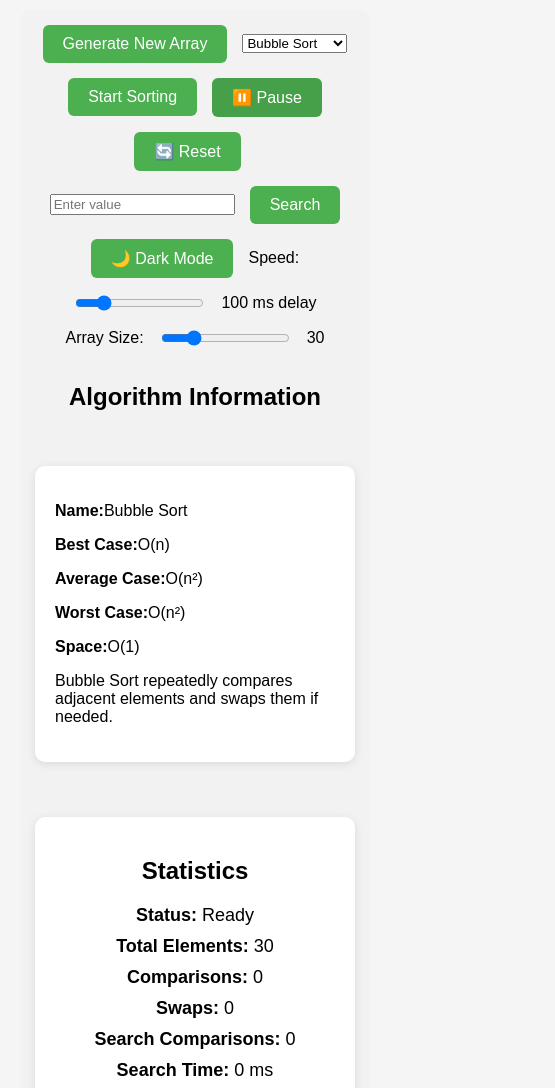
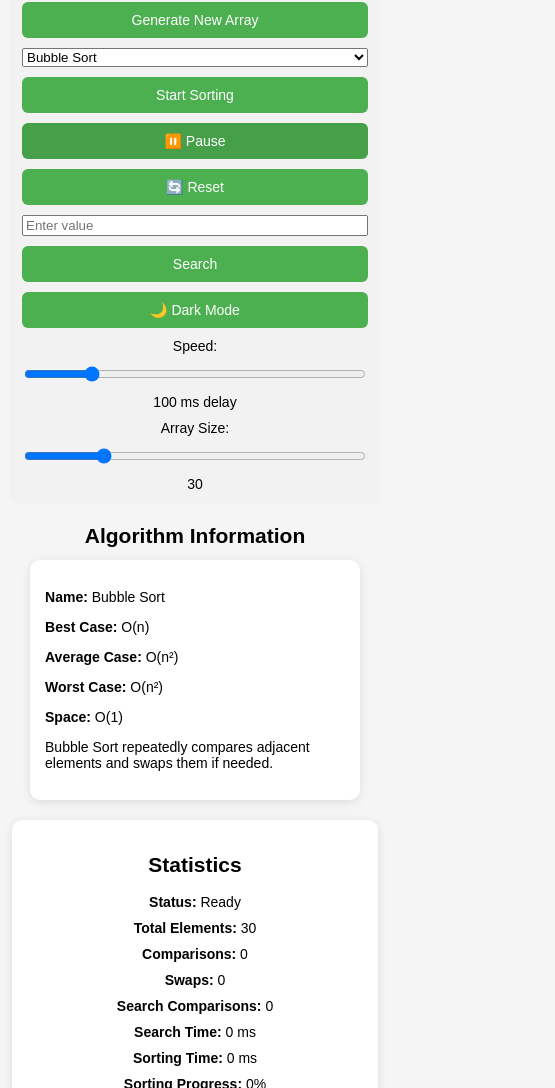
Before and after one commit to hariom-nits-tech/dsa-visualizer, a plain HTML site: page index.html in a window 390 px wide. Shown: the part 70-1158 px from the top of the page, 555 px wide, since content can reach past the window. Drawn offline with Linux system fonts and the light colour scheme.

Commit message:
Day 28: Added responsive design for mobile and desktop

```diff
--- a/index.html
+++ b/index.html
@@ -1,37 +1,43 @@
 <!DOCTYPE html>
 <html>
     <head>
-        <title> DSA Visualizer</title>
-        <link rel ="stylesheet" href="style.css">
+    <meta charset="UTF-8">
+    <meta name="viewport" content="width=device-width, initial-scale=1.0">
+    <title>DSA Visualizer</title>
+    <link rel="stylesheet" href="style.css">
 </head>
+
 <body>
 
     <h1>Sorting Visualizer</h1>
 
+    <div id="controls">
 
-                <div id ="controls">
+        <button id="generate" onclick="generateArray()">Generate New Array</button>
 
-                <button id = "generate" onclick ="generateArray()">Generate New Array</button>
-                <select id="algorithm" onchange ="updateAlgorithmInfo()">
+        <select id="algorithm" onchange="updateAlgorithmInfo()">
+            <option value="bubble">Bubble Sort</option>
+            <option value="selection">Selection Sort</option>
+            <option value="insertion">Insertion Sort</option>
+            <option value="merge">Merge Sort</option>
+            <option value="quick">Quick Sort</option>
+        </select>
 
-                    <option value ="bubble">Bubble Sort</option>
-                    <option value="selection">Selection Sort</option>
-                    <option value = "insertion"> Insertion Sort</option>
-                    <option value = "merge"> Merge Sort</option>
-                    <option value = "quick">Quick Sort</option>
-                </select>
-                <button id = "sort" onclick ="startSorting()">Start Sorting</button>
+        <button id="sort" onclick="startSorting()">Start Sorting</button>
+
         <button id="pause" onclick="togglePause()" disabled>
             ⏸️ Pause
         </button>
+
         <button id="reset" onclick="resetVisualizer()">
             🔄 Reset
         </button>
-                <br><br>
-                <input type ="number"id ="searchValue" placeholder ="Enter value">
-                <button id ="search" onclick="startSearch()">Search</button>
-                <button id ="theme"onclick="toggleTheme()"> 🌙Dark Mode</button>
 
+        <input type="number" id="searchValue" placeholder="Enter value">
+
+        <button id="search" onclick="startSearch()">Search</button>
+
+        <button id="theme" onclick="toggleTheme()">🌙 Dark Mode</button>
 
         <label for="speed">Speed:</label>
 
@@ -44,25 +50,40 @@
             oninput="updateSpeedValue()">
 
         <span id="speedValue">100 ms delay</span>
-                <label>Array Size:</label>
+
+        <label for="size">Array Size:</label>
+
         <input
-                type ="range"
-                id ="size"
-                min ="10"
+            type="range"
+            id="size"
+            min="10"
             max="100"
             value="30"
             oninput="generateArray()">
 
-                <span id ="sizeValue">30</span>
+        <span id="sizeValue">30</span>
+
+    </div>
+
+    <div id="algorithm-section">
 
         <h2>Algorithm Information</h2>
+
         <div id="info">
-                    <p><strong>Name:</strong><span id ="algoName"></span></p>
-                    <p><strong>Best Case:</strong><span id ="best"></span></p>
-                    <p><strong>Average Case:</strong><span id="average"></span></p>
-                    <p><strong>Worst Case:</strong><span id ="worst"></span></p>
-                    <p><strong>Space:</strong><span id = "space"></span></p>
+
+            <p><strong>Name:</strong> <span id="algoName"></span></p>
+
+            <p><strong>Best Case:</strong> <span id="best"></span></p>
+
+            <p><strong>Average Case:</strong> <span id="average"></span></p>
+
+            <p><strong>Worst Case:</strong> <span id="worst"></span></p>
+
+            <p><strong>Space:</strong> <span id="space"></span></p>
+
             <p id="description"></p>
+
+        </div>
 
     </div>
 
@@ -77,11 +98,14 @@
         <p><strong>Comparisons:</strong> <span id="comparisons">0</span></p>
 
         <p><strong>Swaps:</strong> <span id="swaps">0</span></p>
-               <p><strong>Search Comparisons:</strong>
+
+        <p>
+            <strong>Search Comparisons:</strong>
             <span id="searchComparisons">0</span>
         </p>
 
-                 <p><strong>Search Time:</strong>
+        <p>
+            <strong>Search Time:</strong>
             <span id="searchTime">0 ms</span>
         </p>
 
@@ -93,7 +117,6 @@
         </p>
 
     </div>
-
 
     <div id="legend">
 
@@ -124,4 +147,5 @@
     <script src="script.js"></script>
 
 </body>
+
                 </html>
--- a/style.css
+++ b/style.css
@@ -1,128 +1,131 @@
+
+/* ==============================
+   GLOBAL STYLING
+============================== */
+
+* {
+    box-sizing: border-box;
+}
+
 body {
     text-align: center;
     font-family: Arial, sans-serif;
-    background-color:#f5f5f5;
-    font-family:Arial, sans-serif;
-    margin:0;
-    padding:0;
+    background-color: #f5f5f5;
+    margin: 0;
+    padding: 0;
+    overflow-x: hidden;
+}
 
+h1 {
+    padding: 0 10px;
 }
+
+/* ==============================
+   ARRAY VISUALIZATION
+============================== */
 
 #array-container {
     display: flex;
     justify-content: center;
     align-items: flex-end;
     height: 400px;
-    margin-top:20px;
+    width: 100%;
+    max-width: 1200px;
+    margin: 20px auto;
+    padding: 0 10px;
+    overflow: hidden;
 }
 
 .bar {
-    width:20px;
-    margin:0 2px;
-    background-color:blue;
+    flex: 1;
+    min-width: 0;
+    max-width: 30px;
+    margin: 0 2px;
+    background-color: blue;
     color: white;
     font-size: 10px;
-    text-align:center;
+    text-align: center;
     display: flex;
-    justify-content:center;
+    justify-content: center;
     align-items: flex-end;
+    border-radius: 4px 4px 0 0;
     transition: height 0.2s ease, background-color 0.2s;
 }
 
+/* ==============================
+   CONTROLS
+============================== */
 
-#controls{
-    display:flex;
-    justify-content:center;
-    align-items:center;
-    flex-wrap:wrap;
-    gap:15px;
-    margin:20px;
-    padding:15px;
-    background:#f2f2f2;
-    border-radius:10px;
-}
-button{
-    background-color:#4CAF50;
-    Color:white;
-    border:none;
-    padding:10px 20px;
-    border-radius:6px;
-    cursor:pointer;
-    font-size:16px;
-    transition:
-    background-color 0.3s,
-    transform 0.3s;
-
-
+#controls {
+    display: flex;
+    justify-content: center;
+    align-items: center;
+    flex-wrap: wrap;
+    gap: 15px;
+    margin: 20px;
+    padding: 15px;
+    background: #f2f2f2;
+    border-radius: 10px;
 }
 
-button:hover{
-    background-color:#45a049;
-    transform:scale(1.05);
+button {
+    background-color: #4CAF50;
+    color: white;
+    border: none;
+    padding: 10px 20px;
+    border-radius: 6px;
+    cursor: pointer;
+    font-size: 16px;
+    transition: background-color 0.3s, transform 0.3s;
 }
 
-button:disabled{
-    background-color:#45a049;
-    cursor:not-allowed;
+button:hover {
+    background-color: #45a049;
+    transform: scale(1.05);
 }
 
-#info{
-    background:white;
-    width:500px;
-    margin:20px auto;
-    padding:20px;
-    border-radius:10px;
-    box-shadow:0 2px 10px rgba(0,0,0,0.1);
-    text-align:left;
+button:disabled {
+    background-color: #45a049;
+    cursor: not-allowed;
 }
 
-#statistics{
-    width:500px;
-    margin:20px auto;
-    background:white;
-    padding:20px;
-    border-radius:10px;
-    box-shadow:0 2px 10px rgba(0,0,0,0.1);
+/* ==============================
+   ALGORITHM INFORMATION
+============================== */
+
+#info {
+    background: white;
+    width: 90%;
+    max-width: 500px;
+    margin: 20px auto;
+    padding: 20px;
+    border-radius: 10px;
+    box-shadow: 0 2px 10px rgba(0,0,0,0.1);
+    text-align: left;
 }
 
-#statistics p{
-    font-size:18px;
-    margin:10px 0;
-}
-.bar{
-    border-radius:4px 4px 0 0;
-}
-.dark-mode{
-    background-color:#1e1e1e;
-    color:white;
-}
-.dark-mode #info,
-.dark-mode #statistics{
-    background:#2d2d2d;
-    color:white;
-}
-.dark-mode #controls{
-    background:#333;
-}
-.dark-mode #theme{
-    background:#2563eb;
-}
-.dark-mode button:hover{
-    background:#1d4ed8;
-}
-.dark-mode .bar{
-    background-color:#60a5fa;
-}
-.dark-mode input,
-.dark-mode select{
-    background:#444;
-    color:white;
-    border:1px solid #666;
+/* ==============================
+   STATISTICS
+============================== */
+
+#statistics {
+    width: 90%;
+    max-width: 500px;
+    margin: 20px auto;
+    background: white;
+    padding: 20px;
+    border-radius: 10px;
+    box-shadow: 0 2px 10px rgba(0,0,0,0.1);
 }
 
-.dark-mode input::placeholder{
-    color:#ccc;
+#statistics p {
+    font-size: 18px;
+    margin: 10px 0;
 }
+
+/* ==============================
+   COLOR LEGEND
+============================== */
 
 #legend {
     display: flex;
@@ -144,6 +147,7 @@ button:disabled{
     height: 18px;
     display: inline-block;
     border-radius: 4px;
+    flex-shrink: 0;
 }
 
 .legend-box.blue {
@@ -161,3 +165,160 @@ button:disabled{
 .legend-box.green {
     background-color: green;
 }
+
+/* ==============================
+   DARK MODE
+============================== */
+
+.dark-mode {
+    background-color: #1e1e1e;
+    color: white;
+}
+
+.dark-mode #info,
+.dark-mode #statistics {
+    background: #2d2d2d;
+    color: white;
+}
+
+.dark-mode #controls {
+    background: #333;
+}
+
+.dark-mode #theme {
+    background: #2563eb;
+}
+
+.dark-mode button:hover {
+    background: #1d4ed8;
+}
+
+.dark-mode .bar {
+    background-color: #60a5fa;
+}
+
+.dark-mode input,
+.dark-mode select {
+    background: #444;
+    color: white;
+    border: 1px solid #666;
+}
+
+.dark-mode input::placeholder {
+    color: #ccc;
+}
+
+/* ==============================
+   TABLET RESPONSIVENESS
+============================== */
+
+@media (max-width: 768px) {
+
+    #array-container {
+        height: 320px;
+        padding: 0 5px;
+    }
+
+    .bar {
+        margin: 0 1px;
+        font-size: 8px;
+    }
+
+    #controls {
+        margin: 12px;
+        gap: 10px;
+    }
+
+    button {
+        padding: 9px 14px;
+        font-size: 14px;
+    }
+
+    #statistics p {
+        font-size: 16px;
+    }
+}
+
+/* ==============================
+   MOBILE RESPONSIVENESS
+============================== */
+
+@media (max-width: 480px) {
+
+    body {
+        font-size: 14px;
+    }
+
+    h1 {
+        font-size: 24px;
+    }
+
+    #array-container {
+        height: 250px;
+        margin-top: 15px;
+        padding: 0 4px;
+    }
+
+    .bar {
+        margin: 0 0.5px;
+        font-size: 6px;
+        border-radius: 2px 2px 0 0;
+    }
+
+    #controls {
+        flex-direction: column;
+        align-items: stretch;
+        margin: 10px;
+        padding: 12px;
+        gap: 10px;
+    }
+
+    #controls button,
+    #controls select,
+    #controls input {
+        max-width: 100%;
+    }
+
+    button {
+        width: 100%;
+        padding: 10px;
+        font-size: 14px;
+    }
+
+    #info,
+    #statistics {
+        width: 94%;
+        padding: 15px;
+        margin: 15px auto;
+    }
+
+    #statistics p {
+        font-size: 14px;
+    }
+
+    #legend {
+        gap: 12px;
+        margin: 15px 5px;
+        font-size: 12px;
+    }
+
+    .legend-box {
+        width: 14px;
+        height: 14px;
+    }
+}
+
+#algorithm-section {
+    width: 90%;
+    max-width: 540px;
+    margin: 20px auto;
+}
+
+#algorithm-section h2 {
+    text-align: center;
+    margin-bottom: 12px;
+}
+
+#algorithm-section #info {
+    margin: 0 auto;
+}
```
Lines whose indentation alone changed are shown as unchanged.
